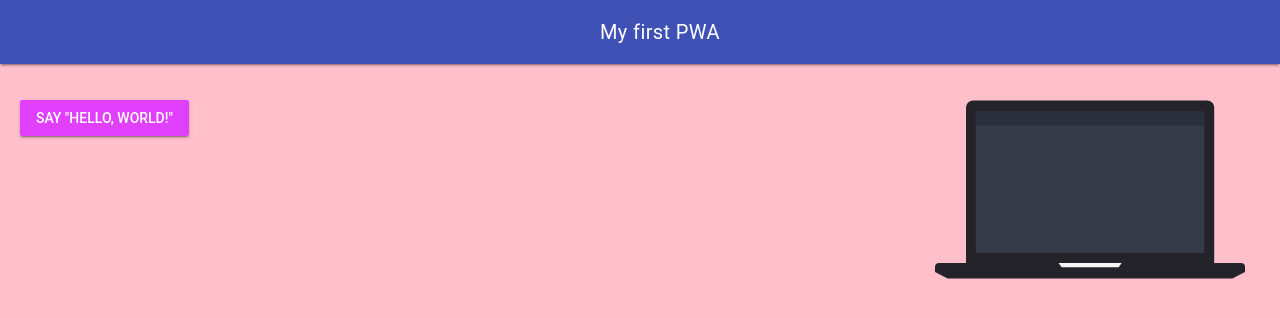
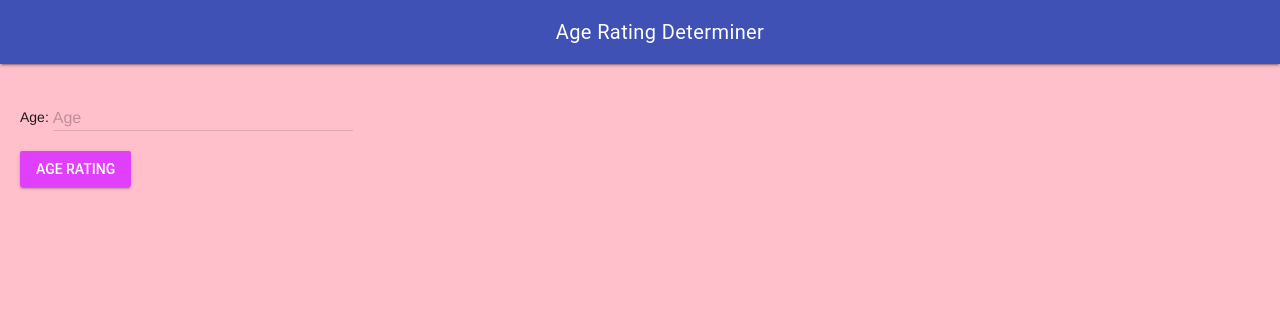
Before and after one commit to Alex-Nelson-1/ICS2O-UNIT5-03-JS-ELSE-IF, a plain HTML site: page index.html in a window 1280 px wide. Drawn offline with nearby package versions, Linux system fonts and the light colour scheme.

Commit message:
Update index.html

```diff
--- a/index.html
+++ b/index.html
@@ -1,10 +1,10 @@
 <!DOCTYPE html>
-<!--- ICS2O-My first PWA --->
+<!--- ICS2O-Else If --->
 <html lang="en">
   <head>
     <meta charset="UTF-8" />
     <meta name="viewport" content="width=device-width, initial-scale=1.0" />
-    <meta name="description" content="My first PWA" />
+    <meta name="description" content="Else if" />
     <meta name="keywords" content="mths, ics2o" />
     <meta name="author" content="Alex Nelson" />
     <meta name="theme-color" content="#FFFFFF" />
@@ -13,13 +13,12 @@
       rel="canonical"
       href="https://Alex-Nelson-1.github.io/ICS2O-UNIT5-03-JS-ELSE-IF/"
     />
-    <link
-      rel="manifest"
-      href="/ICS2O-UNIT5-03-JS-ELSE-IF/manifest.webmanifest"
-    />
+    <link rel="manifest" href="/ICS2O-UNIT5-03-JS-ELSE-IF/manifest.webmanifest" />
     <link rel="stylesheet" href="./css/styles.css" />
     <!--- None blocking for Lighthouse report --->
     <!--- https://stackoverflow.com/questions/32759272/how-to-load-css-asynchronously --->
+
+    <!-- links to MDL -->
     <link
       rel="stylesheet"
       href="https://fonts.googleapis.com/icon?family=Material+Icons"
@@ -44,39 +43,47 @@
         href="https://code.getmdl.io/1.3.0/material.indigo-purple.min.css"
       />
     </noscript>
+    <!-- Favicon code -->
     <link rel="apple-touch-icon" sizes="180x180" href="apple-touch-icon.png" />
     <link rel="icon" type="image/png" sizes="32x32" href="favicon-32x32.png" />
     <link rel="icon" type="image/png" sizes="16x16" href="favicon-16x16.png" />
   </head>
-  <title>My first PWA</title>
+  <title>Age rating Determiner</title>
   <body>
+    <!-- Links to MDL and JS -->
     <script defer src="https://code.getmdl.io/1.3.0/material.min.js"></script>
     <script src="./js/script.js"></script>
+    <!-- Header Code -->
     <div class="mdl-layout mdl-js-layout mdl-layout--fixed-header">
       <header class="mdl-layout__header">
         <div class="mdl-layout__header-row">
-          <span class="mdl-layout-title">My first PWA</span>
+          <span class="mdl-layout-title">Age Rating Determiner</span>
         </div>
       </header>
+      <!-- Input box -->
       <main class="mdl-layout__content">
-        <p></p>
-        <img
-          src="./images/notebook-animation.svg"
-          alt="Computer"
-          width="25%"
-          height="25%"
-        />
-        <p></p>
+                <form action="#">
+          Age:
+          <div class="mdl-textfield mdl-js-textfield">
+            <input
+              class="mdl-textfield__input"
+              type="text"
+              pattern="-?[0-9]*(\.[0-9]+)?"
+              id="age"
+            />
+            <!--This will control the textfields error message and label-->
+            <label class="mdl-textfield__label" for="age">Age</label>
+            <span class="mdl-textfield__error">Numbers Only!</span>
+          </div>
+        </form>
         <!-- Raised button with ripple -->
         <button
           class="mdl-button mdl-js-button mdl-button--raised mdl-js-ripple-effect mdl-button--accent"
-          onclick="myButtonClicked()"
+          onclick="calculateAgeRating()"
         >
-          Say "Hello, World!"
+          Age rating
         </button>
-        <!-- basic text -->
-        <p></p>
-        <div id="hello-world"></div>
+        <div id="output"></div>
       </main>
     </div>
   </body>
```
